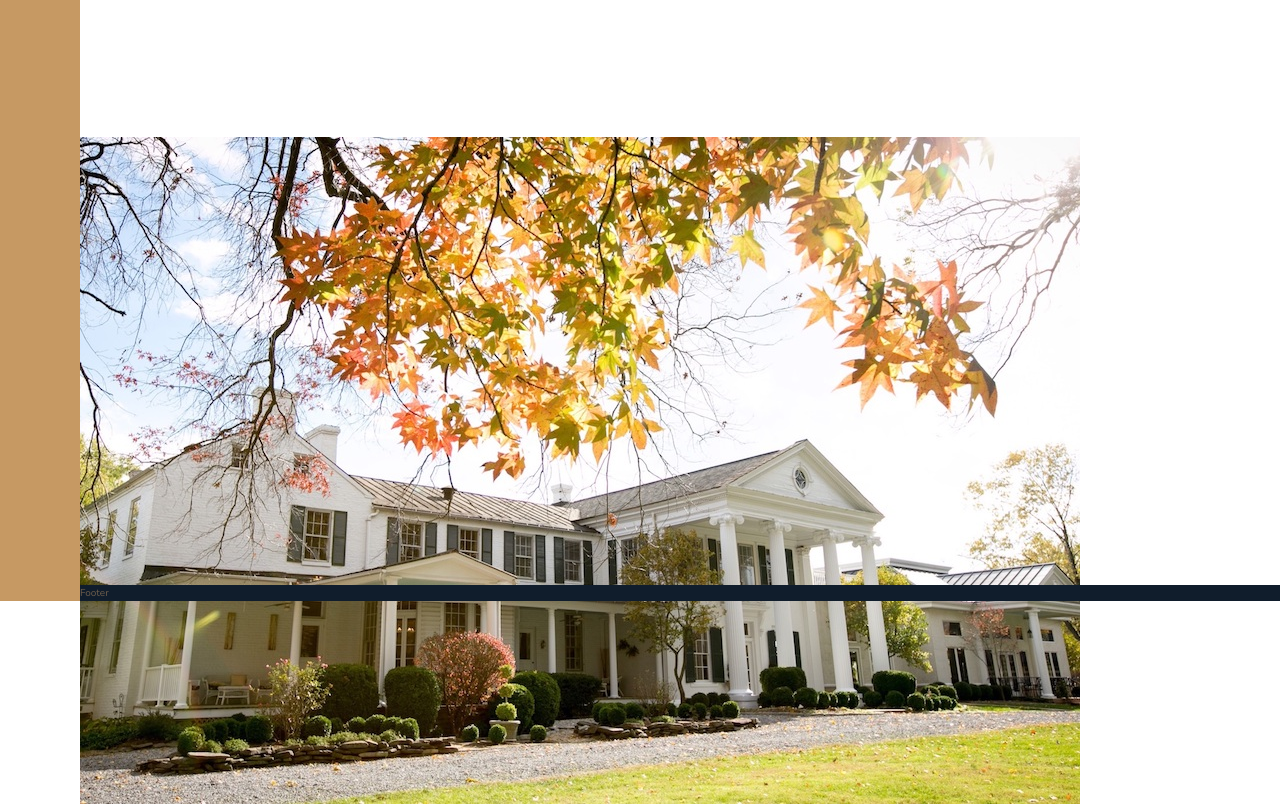
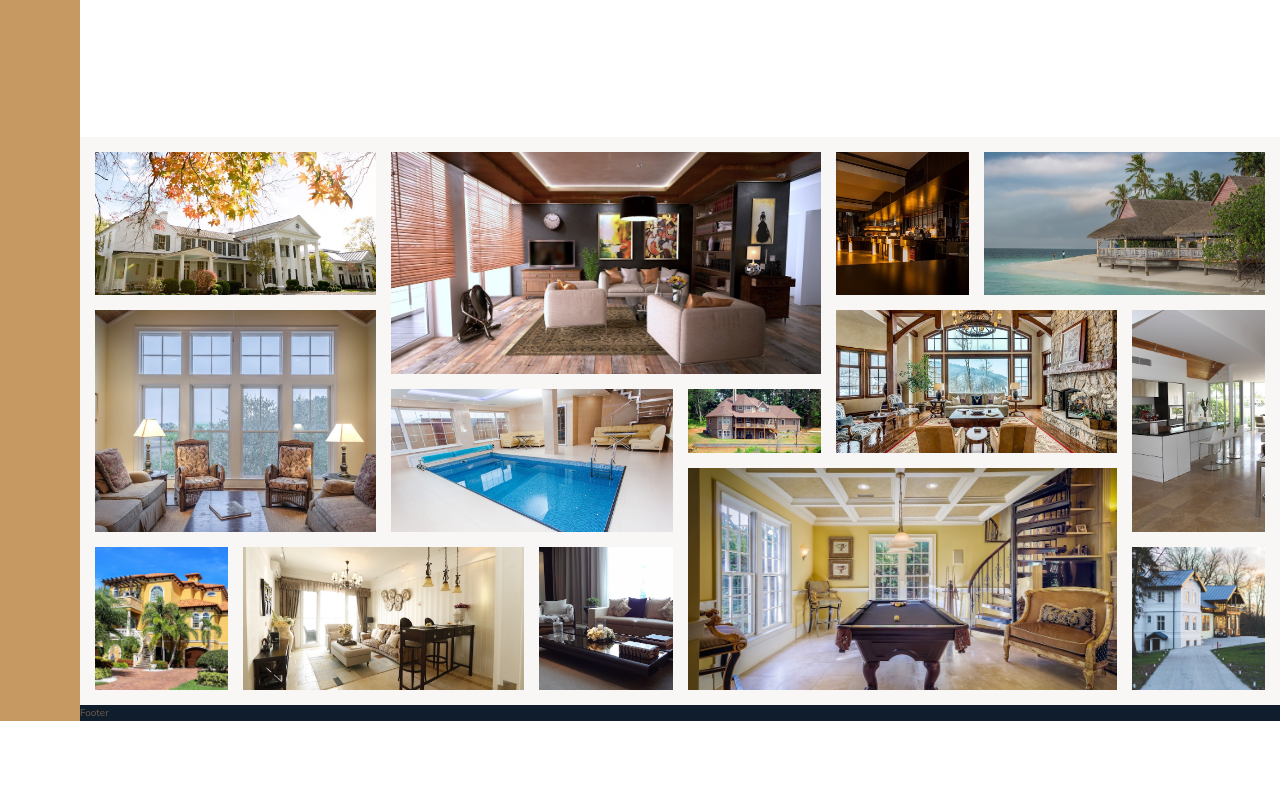
Before and after one commit to thekaganugur/Jonas-flexbox-grid, a website: page Nexter/index.html in a window 1280 px wide. Shown: the part 2920-3724 px from the top of the page. After the commit the page ends 3641 px from the top, so only its background shows below. Drawn offline with nearby package versions, Linux system fonts and the light colour scheme.

Commit message:
Gallery section done

```diff
--- a/Nexter/index.html
+++ b/Nexter/index.html
@@ -293,8 +293,21 @@
         </section>
 
 
-    <section class="gallery ">
-        <img src="img/gal-1.jpeg" alt="Gallery image 1" class="gallery__img">
+    <section class="gallery">
+            <figure class="gallery__item gallery__item--1"><img src="img/gal-1.jpeg" alt="Gallery image 1" class="gallery__img"></figure>
+            <figure class="gallery__item gallery__item--2"><img src="img/gal-2.jpeg" alt="Gallery image 2" class="gallery__img"></figure>
+            <figure class="gallery__item gallery__item--3"><img src="img/gal-3.jpeg" alt="Gallery image 3" class="gallery__img"></figure>
+            <figure class="gallery__item gallery__item--4"><img src="img/gal-4.jpeg" alt="Gallery image 4" class="gallery__img"></figure>
+            <figure class="gallery__item gallery__item--5"><img src="img/gal-5.jpeg" alt="Gallery image 5" class="gallery__img"></figure>
+            <figure class="gallery__item gallery__item--6"><img src="img/gal-6.jpeg" alt="Gallery image 6" class="gallery__img"></figure>
+            <figure class="gallery__item gallery__item--7"><img src="img/gal-7.jpeg" alt="Gallery image 7" class="gallery__img"></figure>
+            <figure class="gallery__item gallery__item--8"><img src="img/gal-8.jpeg" alt="Gallery image 8" class="gallery__img"></figure>
+            <figure class="gallery__item gallery__item--9"><img src="img/gal-9.jpeg" alt="Gallery image 9" class="gallery__img"></figure>
+            <figure class="gallery__item gallery__item--10"><img src="img/gal-10.jpeg" alt="Gallery image 10" class="gallery__img"></figure>
+            <figure class="gallery__item gallery__item--11"><img src="img/gal-11.jpeg" alt="Gallery image 11" class="gallery__img"></figure>
+            <figure class="gallery__item gallery__item--12"><img src="img/gal-12.jpeg" alt="Gallery image 12" class="gallery__img"></figure>
+            <figure class="gallery__item gallery__item--13"><img src="img/gal-13.jpeg" alt="Gallery image 13" class="gallery__img"></figure>
+            <figure class="gallery__item gallery__item--14"><img src="img/gal-14.jpeg" alt="Gallery image 14" class="gallery__img"></figure>
     </section>
 
     <footer class="footer ">
--- a/Nexter/sass/_gallery.scss
+++ b/Nexter/sass/_gallery.scss
@@ -1,7 +1,92 @@
 .gallery {
+    background-color: $color-grey-light-1;
     grid-column: full-start / full-end;
 
     display: grid;
     grid-template-columns: repeat(8, 1fr);
     grid-template-rows: repeat(7, 5vw);
+    grid-gap: 1.5rem;
+    padding: 1.5rem;
+
+    &__item {
+        &--1 {
+            grid-row: 1 / span 2;
+            grid-column: 1 / span 2;
+        }
+
+        &--2 {
+            grid-row: 1 / span 3;
+            grid-column: 3 / span 3;
+        }
+
+        &--3 {
+            grid-row: 1 / span 2;
+            grid-column: 6 / 7;
+        }
+
+        &--4 {
+            grid-row: 1 / span 2;
+            grid-column: 7 / -1;
+        }
+
+        &--5 {
+            grid-row: 3 / span 3;
+            grid-column: 1 / span 2;
+        }
+
+        &--6 {
+            grid-row: 4 / span 2;
+            grid-column: 3 / span 2;
+        }
+
+        &--7 {
+            grid-row: 4 / 5;
+            grid-column: 5 / 6;
+        }
+
+        &--8 {
+            grid-row: 3 / span 2;
+            grid-column: 6 / span 2;
+        }
+
+        &--9 {
+            grid-row: 3 / span 3;
+            grid-column: 8 / -1;
+        }
+
+        &--10 {
+            grid-row: 6 / span 2;
+            grid-column: 1 / 2;
+        }
+
+        &--11 {
+            grid-row: 6 / span 2;
+            grid-column: 2 / span 2;
+        }
+
+        &--12 {
+            grid-row: 6 / span 2;
+            grid-column: 4 / 5;
+        }
+
+        &--13 {
+            grid-row: 5 / span 3;
+            grid-column: 5 / span 3;
+        }
+
+        &--14 {
+            grid-row: 6 / span 2;
+            grid-column: 8 / -1;
+        }
+
+    }
+
+    &__img {
+        width: 100%;
+        height: 100%;
+        object-fit: cover;
+        display: block;
+    }
+
+
 }
```
Also changed, not shown: Nexter/css/style.css.
